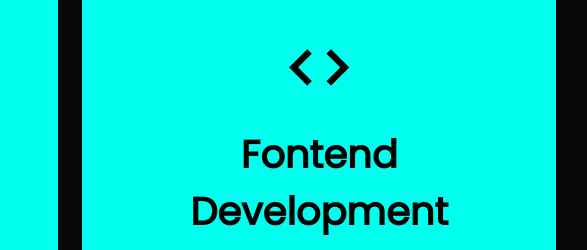
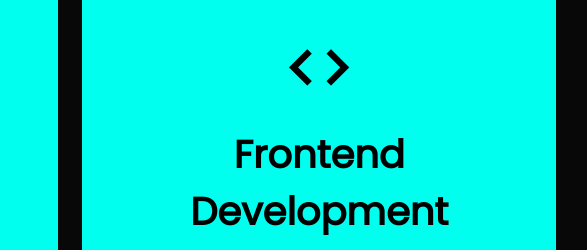
Before and after one commit to longcoderwebdev/longnguyendev-website, a plain HTML site: page index.html in a window 1280 px wide. Shown: the part 2209-2459 px from the top of the page, 570-1157 px from the left. Drawn offline with nearby package versions, Linux system fonts and the light colour scheme; a script that the page names is missing.

Commit message:
Update index.html

```diff
--- a/index.html
+++ b/index.html
@@ -145,7 +145,7 @@
 
             <div class="service-box">
                 <div class="service-info"><i class="bx bx-code"></i>
-                    <h4>Fontend Development</h4>
+                    <h4>Frontend Development</h4>
                     <p>I am a Frontend Developer who is in the process
                         of gaining experience in building interactive and high-performance
                         web interfaces. I am passionate about creating great user experiences
```
